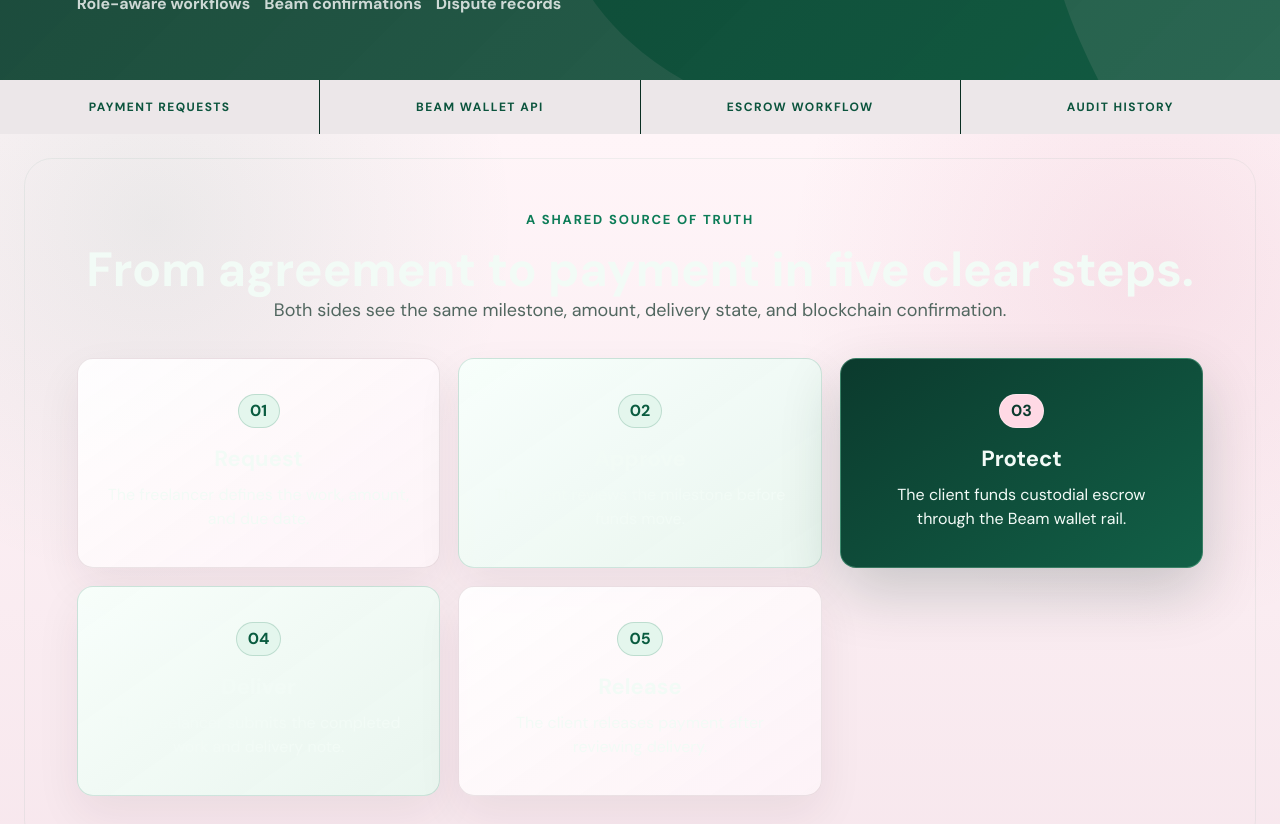
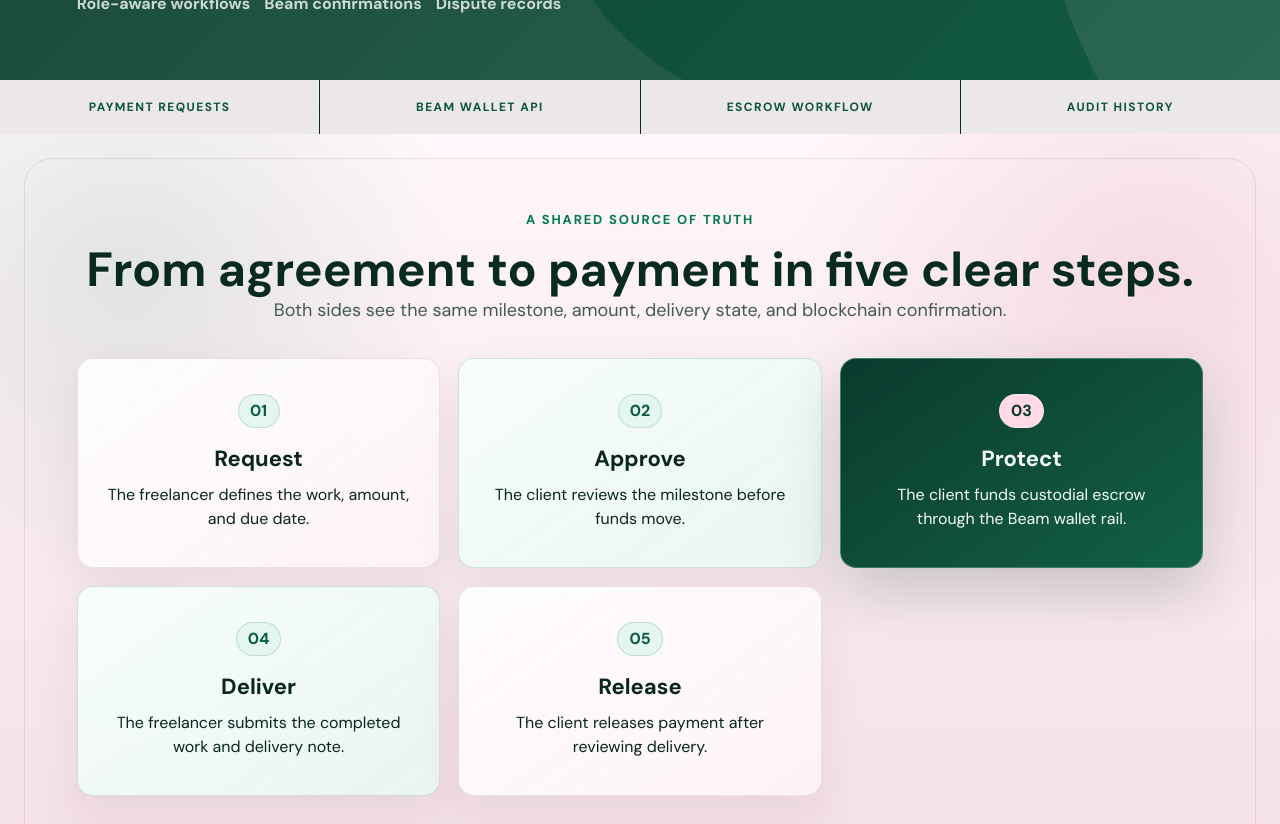
Before and after one commit to davelee001/workingbeam, a React (Create React App) app in the folder client/: page / in a window 1280 px wide. Shown: the part 720-1544 px from the top of the page. Built offline with nearby package versions, Linux system fonts and the light colour scheme.

Commit message:
style: improve workflow section light colors

```diff
--- a/client/src/PublicSite.css
+++ b/client/src/PublicSite.css
@@ -440,11 +440,12 @@ body[data-theme='light'] .public-site {
 .centered-section {
   position: relative;
   overflow: hidden;
+  color: #09251d;
   text-align: center;
   background:
-    radial-gradient(circle at 12% 12%, rgba(12, 106, 75, 0.08), transparent 28%),
-    radial-gradient(circle at 90% 18%, rgba(196, 77, 119, 0.11), transparent 28%),
-    linear-gradient(180deg, #fff5f8 0%, #f7e7ed 100%);
+    radial-gradient(circle at 10% 18%, rgba(12, 106, 75, 0.11), transparent 25%),
+    radial-gradient(circle at 90% 18%, rgba(196, 77, 119, 0.14), transparent 28%),
+    linear-gradient(180deg, #fff7fa 0%, #f4dfe8 100%);
 }
 
 .centered-section::before {
@@ -452,8 +453,21 @@ body[data-theme='light'] .public-site {
   position: absolute;
   inset: 24px;
   pointer-events: none;
-  border: 1px solid rgba(12, 106, 75, 0.06);
+  border: 1px solid rgba(82, 34, 51, 0.1);
   border-radius: 28px;
+}
+
+.centered-section .public-eyebrow {
+  color: #007a55;
+}
+
+.centered-section h2 {
+  color: #082a21;
+  text-shadow: 0 1px 0 rgba(255, 255, 255, 0.55);
+}
+
+.centered-section .section-lead {
+  color: #435a51;
 }
 
 .centered-section h2,
```
